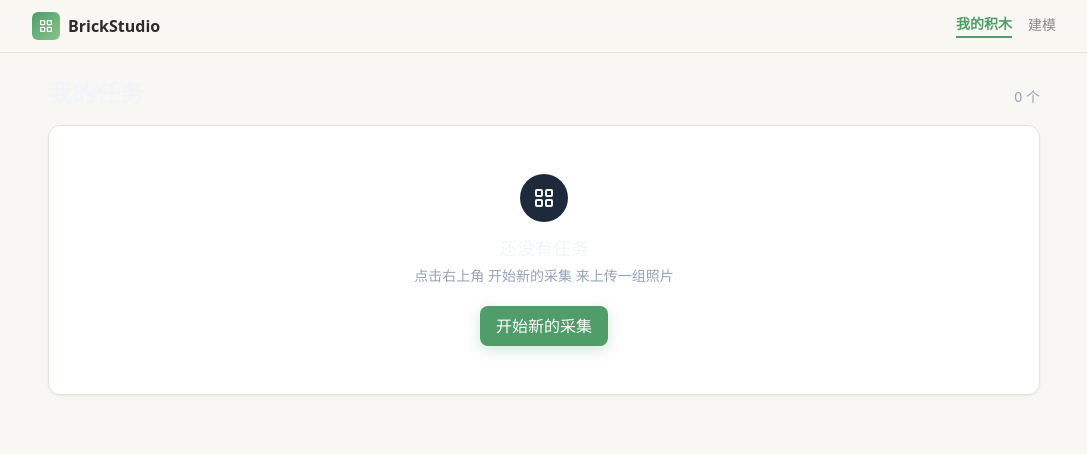
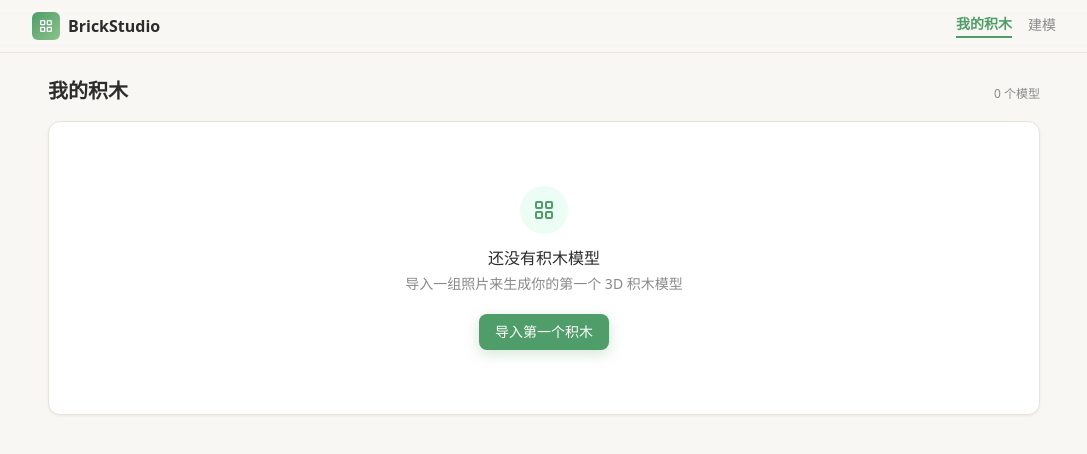
Before and after one commit to johnymoo/BrickStudio, a React (Vite) app in the folder apps/web/: page / in a window 1280 px wide. Shown: the top 454 px of the page, without its empty margins (96-1183 px from the left). Built offline with nearby package versions, Linux system fonts and the light colour scheme.

Commit message:
feat(ui): redesign JobList with new theme styles

```diff
--- a/apps/web/src/features/jobs/JobList.tsx
+++ b/apps/web/src/features/jobs/JobList.tsx
@@ -1,6 +1,7 @@
 import { Link } from "react-router-dom";
 import { useJobStore, selectJobList, type JobRecord } from "@stores/useJobStore";
 import { StatusBadge } from "@components/StatusBadge";
+import { ProgressBar } from "@components/ProgressBar";
 import { formatTimeAgo } from "@lib/format";
 
 export function JobList() {
@@ -10,14 +11,14 @@ export function JobList() {
   return (
     <div className="mx-auto max-w-5xl px-4 py-6">
       <div className="mb-4 flex items-baseline justify-between">
-        <h1 className="text-2xl font-semibold text-slate-100">我的任务</h1>
-        <span className="text-sm text-slate-400">{jobs.length} 个</span>
+        <h1 className="text-xl font-semibold text-txt-primary">我的积木</h1>
+        <span className="text-xs text-txt-secondary">{jobs.length} 个模型</span>
       </div>
 
       {jobs.length === 0 ? (
         <EmptyState />
       ) : (
-        <ul className="space-y-3">
+        <ul className="space-y-2.5">
           {jobs.map((job) => (
             <li key={job.id}>
               <JobRow job={job} onRemove={() => removeJob(job.id)} />
@@ -31,8 +32,8 @@ export function JobList() {
 
 function EmptyState() {
   return (
-    <div className="card flex flex-col items-center gap-3 py-12 text-center">
-      <div className="grid h-12 w-12 place-items-center rounded-full bg-slate-800 text-primary-500">
+    <div className="card flex flex-col items-center gap-3 py-16 text-center">
+      <div className="grid h-12 w-12 place-items-center rounded-full bg-accent-bg text-accent">
         <svg viewBox="0 0 24 24" className="h-6 w-6" fill="none" stroke="currentColor" strokeWidth="2">
           <rect x="4" y="4" width="6" height="6" rx="1" />
           <rect x="14" y="4" width="6" height="6" rx="1" />
@@ -41,13 +42,13 @@ function EmptyState() {
         </svg>
       </div>
       <div>
-        <h2 className="text-lg font-medium text-slate-100">还没有任务</h2>
-        <p className="mt-1 text-sm text-slate-400">
-          点击右上角 <span className="font-medium text-primary-500">开始新的采集</span> 来上传一组照片
+        <h2 className="text-base font-medium text-txt-primary">还没有积木模型</h2>
+        <p className="mt-1 text-sm text-txt-secondary">
+          导入一组照片来生成你的第一个 3D 积木模型
         </p>
       </div>
-      <Link to="/capture" className="btn-primary mt-2">
-        开始新的采集
+      <Link to="/jobs/new" className="btn-primary mt-2 text-sm">
+        导入第一个积木
       </Link>
     </div>
   );
@@ -60,15 +61,16 @@ interface JobRowProps {
 
 function JobRow({ job, onRemove }: JobRowProps) {
   return (
-    <div className="card flex flex-col gap-2 sm:flex-row sm:items-center sm:justify-between">
-      <div className="flex-1 min-w-0">
-        <div className="flex items-center gap-2">
-          <span className="truncate text-sm font-medium text-slate-100">
+    <div className="card group">
+      <div className="flex justify-between items-start mb-1">
+        <div>
+          <span className="text-sm font-medium text-txt-primary">
             {job.partId.slice(0, 8)}
           </span>
+        </div>
         <StatusBadge status={job.status} />
       </div>
-        <div className="mt-1 flex flex-wrap items-center gap-2 text-xs text-slate-400">
+      <div className="flex flex-wrap items-center gap-1.5 text-xs text-txt-secondary mb-2">
         <span>{job.imageCount} 张照片</span>
         <span>·</span>
         <span>{formatTimeAgo(job.createdAt)}</span>
@@ -79,20 +81,39 @@ function JobRow({ job, onRemove }: JobRowProps) {
           </>
         ) : null}
       </div>
-        {job.error ? <p className="mt-1 text-xs text-rose-400">{job.error}</p> : null}
+      {job.status === "running" && job.progress > 0 ? (
+        <div className="mb-2">
+          <ProgressBar value={job.progress} />
+          <div className="mt-1 text-right text-[10px] text-txt-tertiary">
+            {job.progress}% · {job.etaSeconds ? `预计还需 ${Math.ceil(job.etaSeconds / 60)} 分钟` : ""}
           </div>
-      <div className="flex items-center gap-2 self-end sm:self-auto">
+        </div>
+      ) : null}
+      {job.error ? <p className="text-xs text-err mb-2">{job.error}</p> : null}
+      <div className="flex items-center justify-between">
         <button
           type="button"
           onClick={onRemove}
-          className="btn-ghost text-xs"
+          className="text-xs text-txt-tertiary hover:text-err transition"
           aria-label={`删除任务 ${job.partId}`}
         >
           删除
         </button>
-        <Link to={`/jobs/${job.id}`} className="btn-primary text-sm">
+        {job.status === "completed" ? (
+          <Link
+            to={`/jobs/${job.id}`}
+            className="text-xs font-medium text-accent no-underline hover:underline"
+          >
+            查看模型 →
+          </Link>
+        ) : (
+          <Link
+            to={`/jobs/${job.id}`}
+            className="text-xs font-medium text-accent no-underline hover:underline"
+          >
             查看
           </Link>
+        )}
       </div>
     </div>
   );
```
Lines whose indentation alone changed are shown as unchanged.
